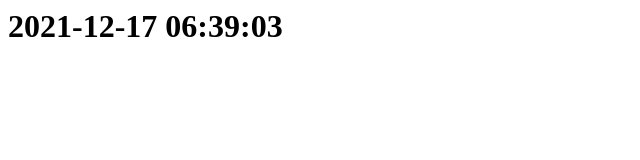
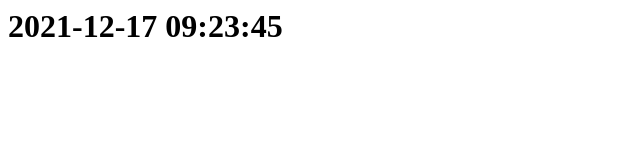
Before and after one commit to lordkidd007/FileLink, a plain HTML site: page index.html in a window 1280 px wide. Shown: the full height of the page, 0-640 px from the left. Drawn offline with Linux system fonts and the light colour scheme.

Commit message:
'2021-12-17-09:23:45'

```diff
--- a/index.html
+++ b/index.html
@@ -1 +1 @@
-<h1>2021-12-17 06:39:03<h1>
+<h1>2021-12-17 09:23:45<h1>
```
Also changed, not shown: v2.txt, 3 other files.
